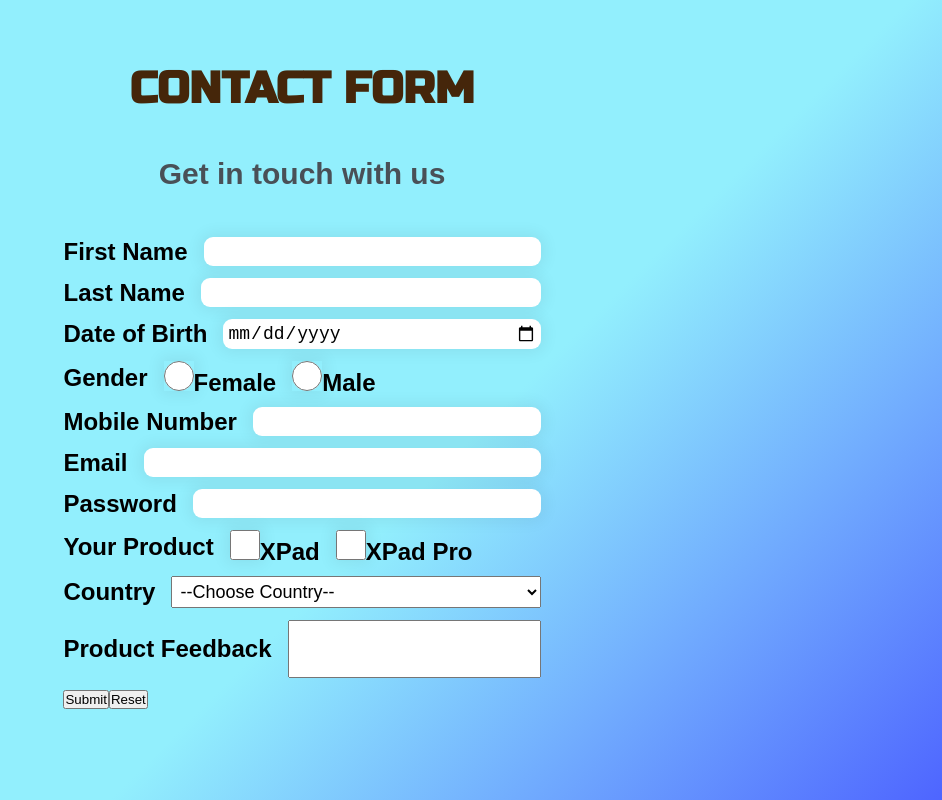
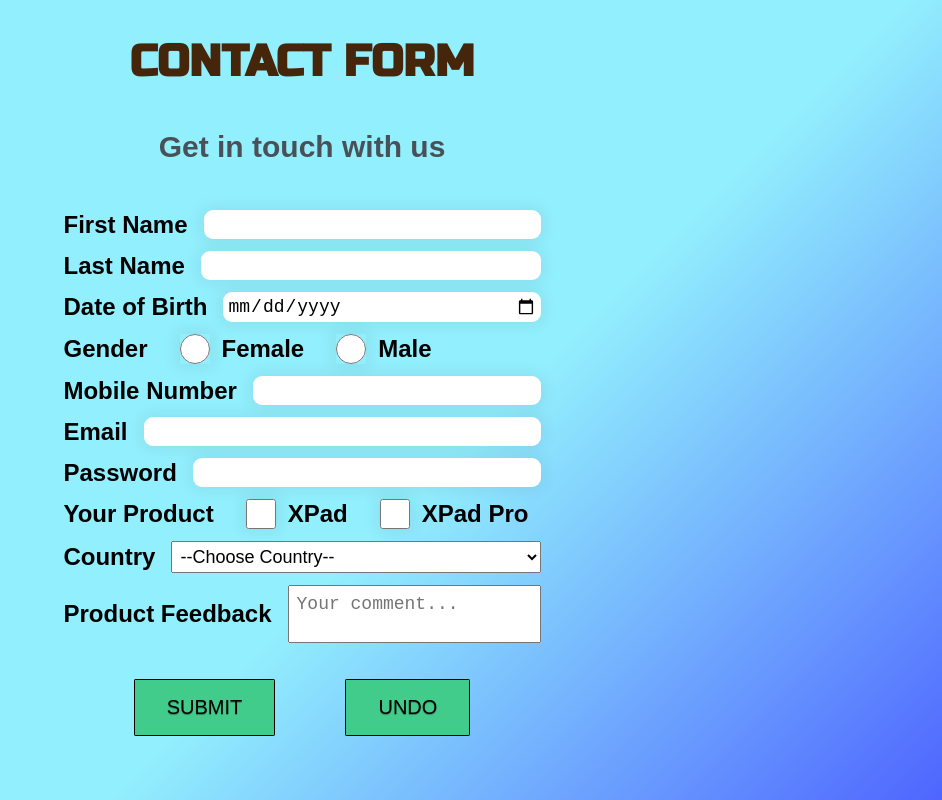
Before and after one commit to okanozman-create/contact-form-reactjs, a React (Create React App) app: page / in a window 1280 px wide. Shown: the whole page, without its empty margins (338-1280 px from the left). Built offline with nearby package versions, Linux system fonts and the light colour scheme.

Commit message:
changed css file

```diff
--- a/src/App.js
+++ b/src/App.js
@@ -158,8 +158,9 @@ birth: e.target.value,
 
 
 
-<div className='label-input-group'>
-<label   >Gender</label>
+<div className='label-input-group ' id='gender'>
+
+<label >Gender</label>
 <label  >
 <input
 
@@ -251,7 +252,7 @@ password: e.target.value,
 
 
 
-<div className='label-input-group'>
+<div className='label-input-group' id='checkbox'>
 <label>Your Product</label>
 
 <label>
@@ -330,6 +331,7 @@ onChange={(e) => { setValues((values) => ({
 <div className='label-input-group'>
 <label htmlFor='pear'>Product Feedback</label>
 <textarea
+placeholder='Your comment...'
 id='pear'
 
 value={values.address}
@@ -345,8 +347,8 @@ address: e.target.value,
 
 
 <div className='btn-container'>
-<button type='submit' className='submit'>Submit</button>
-<button className='reset' >Reset</button>
+<button  className='submit'>Submit</button>
+<button className='reset' >Undo</button>
 </div>
 
 
--- a/src/index.css
+++ b/src/index.css
@@ -103,3 +103,92 @@ input[type="checkbox"] {
   height: 3rem;
   accent-color: green;
 }
+
+#gender{
+display: flex;
+gap:3.2rem;
+align-items: center;
+
+
+}
+
+#gender label {
+  display: flex;
+  align-items: center;
+gap: 1.2rem; /* Adjust margin as needed */
+}
+
+
+#checkbox{
+  display: flex;
+  gap:3.2rem;
+  align-items: center;
+
+
+  }
+
+  #checkbox label {
+    display: flex;
+    align-items: center;
+  gap: 1.2rem; /* Adjust margin as needed */
+  }
+
+
+  .submit {
+display: inline-block;
+padding: 1.6rem 3.2rem;
+font-size: 2rem;
+border-radius: 0.12rem;
+text-decoration:none;
+font-weight: 300;
+text-transform: uppercase;
+ background-color:#42cc8c;
+
+color:#000000;
+ text-shadow: 0 0.04em 0.04em rgba(0,0,0,0.35);
+ text-align: center;
+ transition: all 0.15s;
+ border:0.1rem solid #000000;
+}
+.submit:hover,.submit:hover{
+text-shadow: 0 0 2em rgba(255,255,255,1);
+color:#FFFFFF;
+border-color:#FFFFFF;
+  }
+
+  .reset {
+    display: inline-block;
+    padding: 1.6rem 3.2rem;
+    font-size: 2rem;
+    border-radius: 0.12rem;
+    text-decoration:none;
+    font-weight: 300;
+    text-transform: uppercase;
+    background-color:#42cc8c;
+    color:#000000;
+     text-shadow: 0 0.04em 0.04em rgba(0,0,0,0.35);
+     text-align: center;
+     transition: all 0.15s;
+     border:0.1rem solid #000000;
+  }
+
+  .reset:hover,.reset:hover{
+    text-shadow: 0 0 2em rgba(255,255,255,1);
+    color:#FFFFFF;
+    border-color:#FFFFFF;
+      }
+
+
+.btn-container {
+  margin-top: 2.4rem;
+  display: flex;
+  align-items: center;
+  justify-content:space-evenly;
+}
+
+*:focus {
+  outline: none;
+  /* outline: 4px dotted #e67e22; */
+  /* outline-offset: 8px; */
+  box-shadow: 0 0 0 0.8rem rgba(230, 125, 34, 0.5);
+}
```
